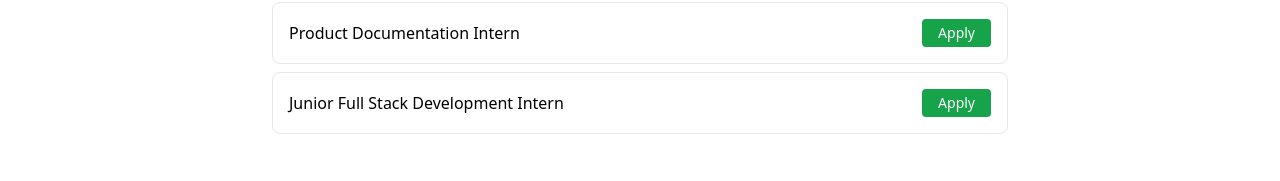
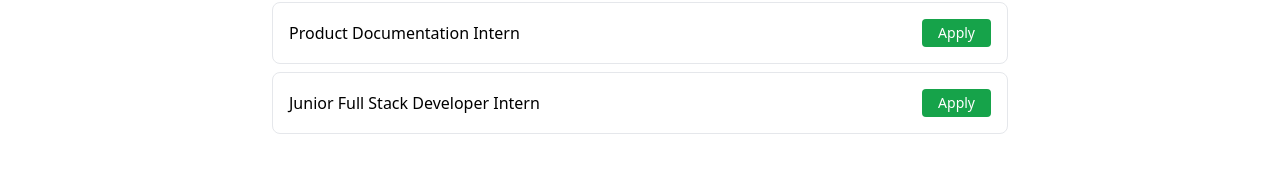
Before and after one commit to ohcnetwork/landing, a Next.js app: page /careers in a window 1280 px wide. Shown: the part 900-1081 px from the top of the page. Built offline with nearby package versions, Linux system fonts and the light colour scheme.

Commit message:
minor edit to the opening heading

```diff
--- a/app/careers/page.tsx
+++ b/app/careers/page.tsx
@@ -76,7 +76,7 @@ const internships = [
       "https://ohcnetwork.notion.site/Product-Documentation-Intern-JD-e3824efd379048adad7ebdf375677472",
   },
   {
-    title: "Junior Full Stack Development Intern",
+    title: "Junior Full Stack Developer Intern",
     description:
       "Develop healthcare solutions using modern web technologies while learning from experienced developers.",
     requirements: [
```
